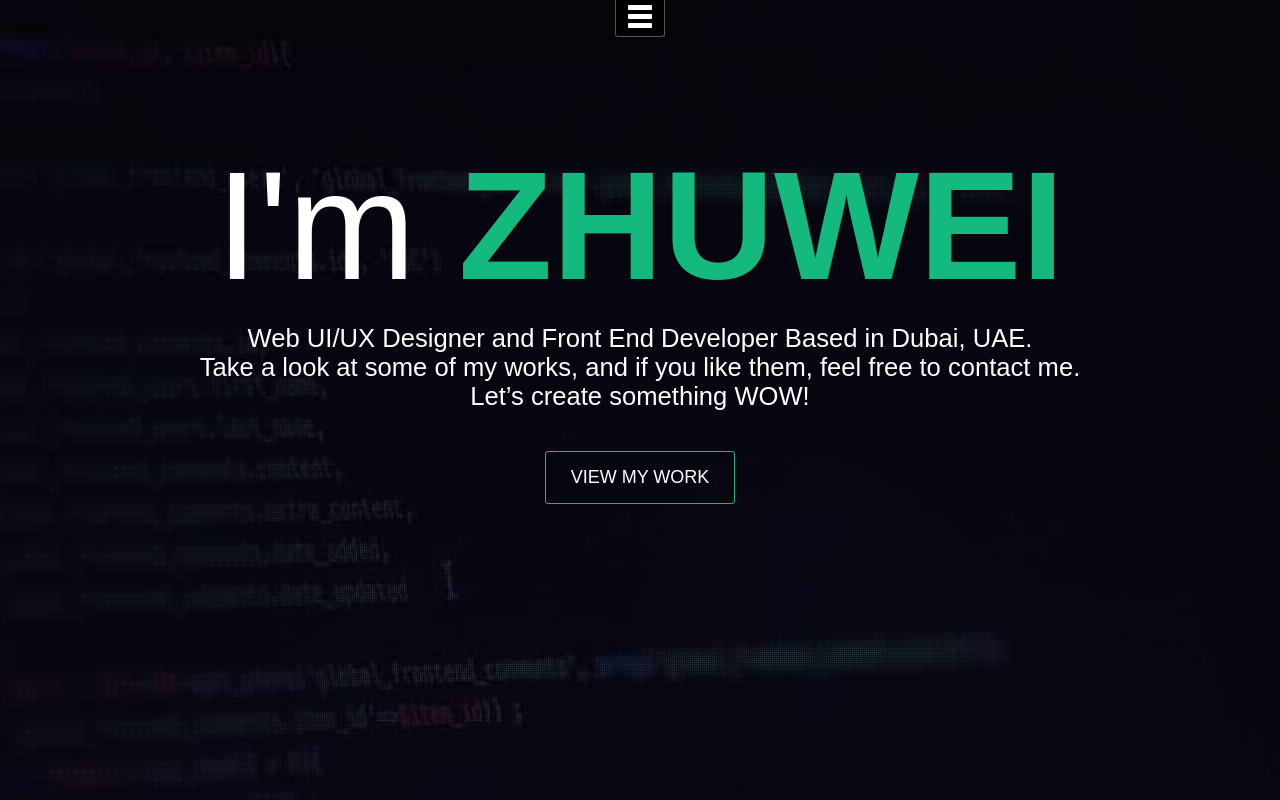
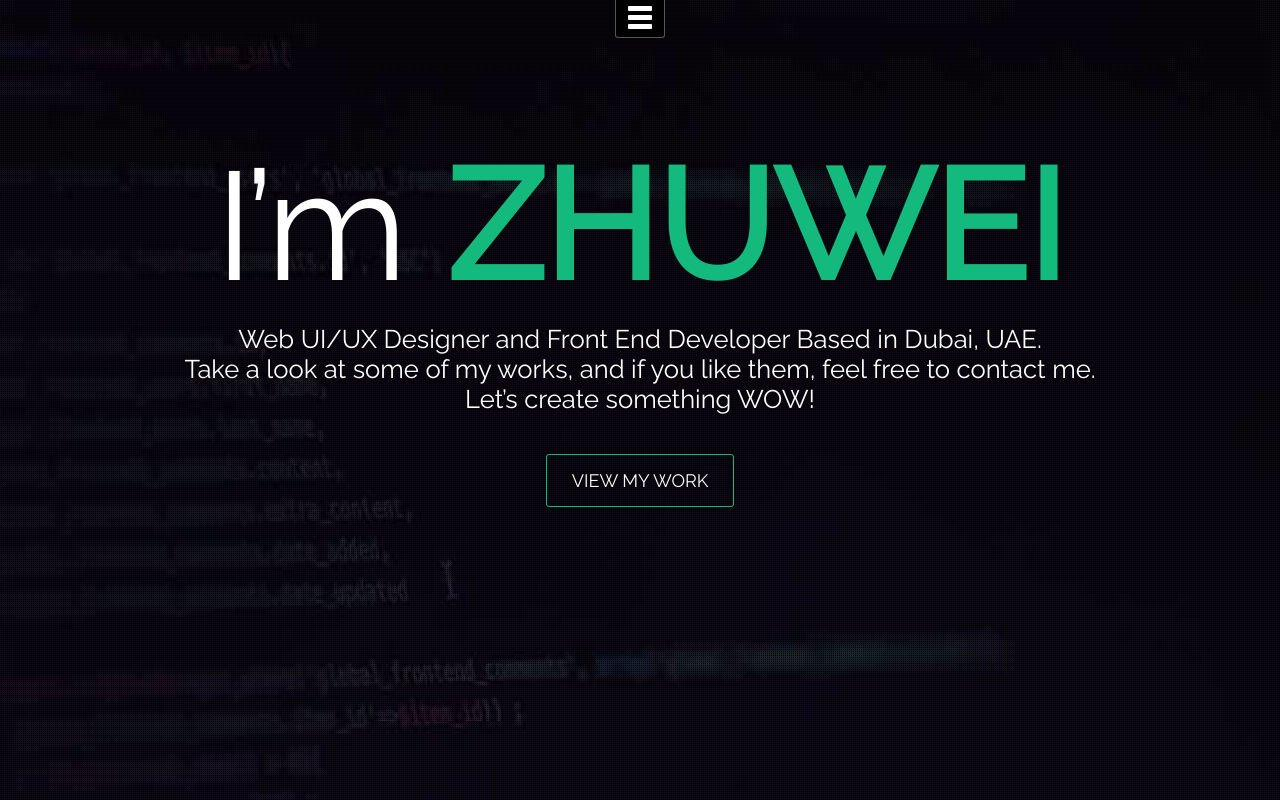
Before and after one commit to zhuweileo/myOnlineResume, a Vue app: page / in a window 1280 px wide. Built offline with nearby package versions, Linux system fonts and the light colour scheme.

Commit message:
修改字体，修改reset.css

```diff
--- a/index.html
+++ b/index.html
@@ -3,6 +3,7 @@
   <head>
     <meta charset="utf-8">
     <title>myonlineresume</title>
+    <link href="https://fonts.googleapis.com/css?family=Raleway" rel="stylesheet">
   </head>
   <body>
     <div id="app"></div>
--- a/src/assets/css/reset.css
+++ b/src/assets/css/reset.css
@@ -8,3 +8,23 @@
   background:#14b97d;
   text-shadow:none;
 }
+html, body, div, span, applet, object, iframe,
+h1, h2, h3, h4, h5, h6, p, blockquote, pre,
+a, abbr, acronym, address, big, cite, code,
+del, dfn, em, img, ins, kbd, q, s, samp,
+small, strike, strong, sub, sup, tt, var,
+b, u, i, center,
+dl, dt, dd, ol, ul, li,
+fieldset, form, label, legend,
+table, caption, tbody, tfoot, thead, tr, th, td,
+article, aside, canvas, details, embed,
+figure, figcaption, footer, header, hgroup,
+menu, nav, output, ruby, section, summary,
+time, mark, audio, video {
+  margin: 0;
+  padding: 0;
+  border: 0;
+  font: inherit;
+  font-size: 100%;
+  vertical-align: baseline;
+}
--- a/src/components/Home.vue
+++ b/src/components/Home.vue
@@ -1,7 +1,7 @@
 <template>
   <div id="Home">
     <div class="content">
-      <h1>I'm <strong>ZHUWEI</strong></h1>
+      <h1>I’m <strong>ZHUWEI</strong></h1>
       <p>Web UI/UX Designer and Front End Developer Based in Dubai, UAE.<br>
         Take a look at some of my works, and if you like them, feel free to contact me. <br>
         Let’s create something WOW!
@@ -25,10 +25,10 @@
   color:white;
   font-weight:100;
   h1{
+    font-family:'Raleway',sans-serif;
     font-size:12vw;
-    font-weight:inherit;
     line-height:1em;
-    strong{color:$text-active-c}
+    strong{color:$text-active-c;font-weight:800;}
   }
   p{
     font-size:2vw;
```
